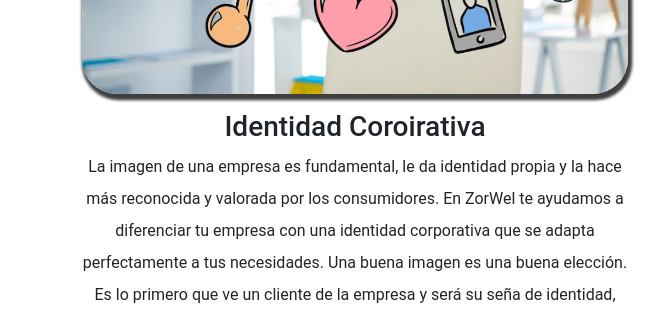
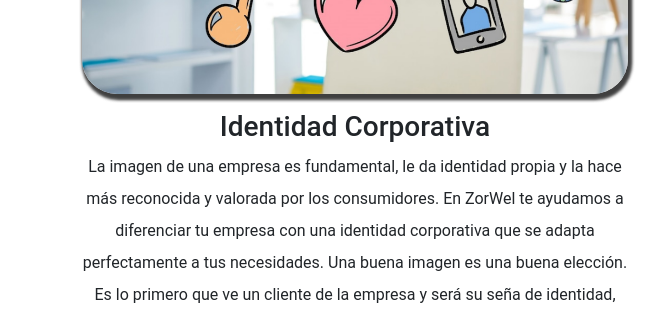
Before and after one commit to Juan-Pablo-Welsch/Pre-Entrega3-WelschJuanPablo, a website: page index.html in a window 1280 px wide. Shown: the part 1220-1538 px from the top of the page, 0-645 px from the left. Drawn offline with nearby package versions, Linux system fonts and the light colour scheme.

Commit message:
cuartocommit

```diff
--- a/index.html
+++ b/index.html
@@ -58,7 +58,7 @@
         <div class="row pt-5">
             <div class="col-sm">
                 <p class="caja1"><img src="./Images/sociales.jpg" alt="Redes Sociales" class="img-fluid caja1"></p>
-                <h3 class="text-center">Identidad Coroirativa</h3>
+                <h3 class="text-center">Identidad Corporativa</h3>
                 <p class="text-center lh-lg">La imagen de una empresa es fundamental, le da identidad propia y la hace más reconocida y valorada por los consumidores. En ZorWel te ayudamos a diferenciar tu empresa con una identidad corporativa que se adapta perfectamente a tus necesidades. Una buena imagen es una buena elección. Es lo primero que ve un cliente de la empresa y será su seña de identidad, por eso creemos que es la base de cualquier negocio, la primera piedra de unos buenos cimientos. Por tal motivo te ofrecemos una amplia gama de servicios para promocionar lo que tu empresa quiere comunicar a tu público para que se acerque y se convierta en un potencial consumidor.</p>
             </div>
             <div class="col-sm">
```
